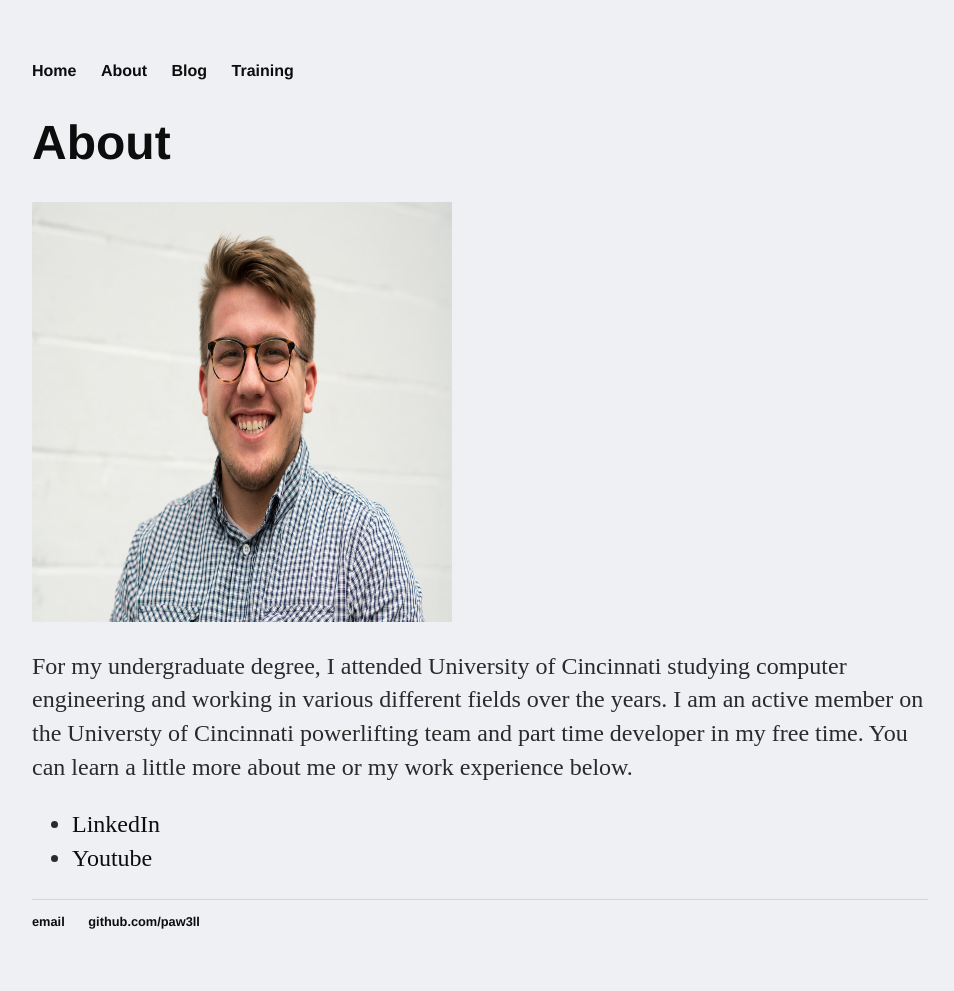
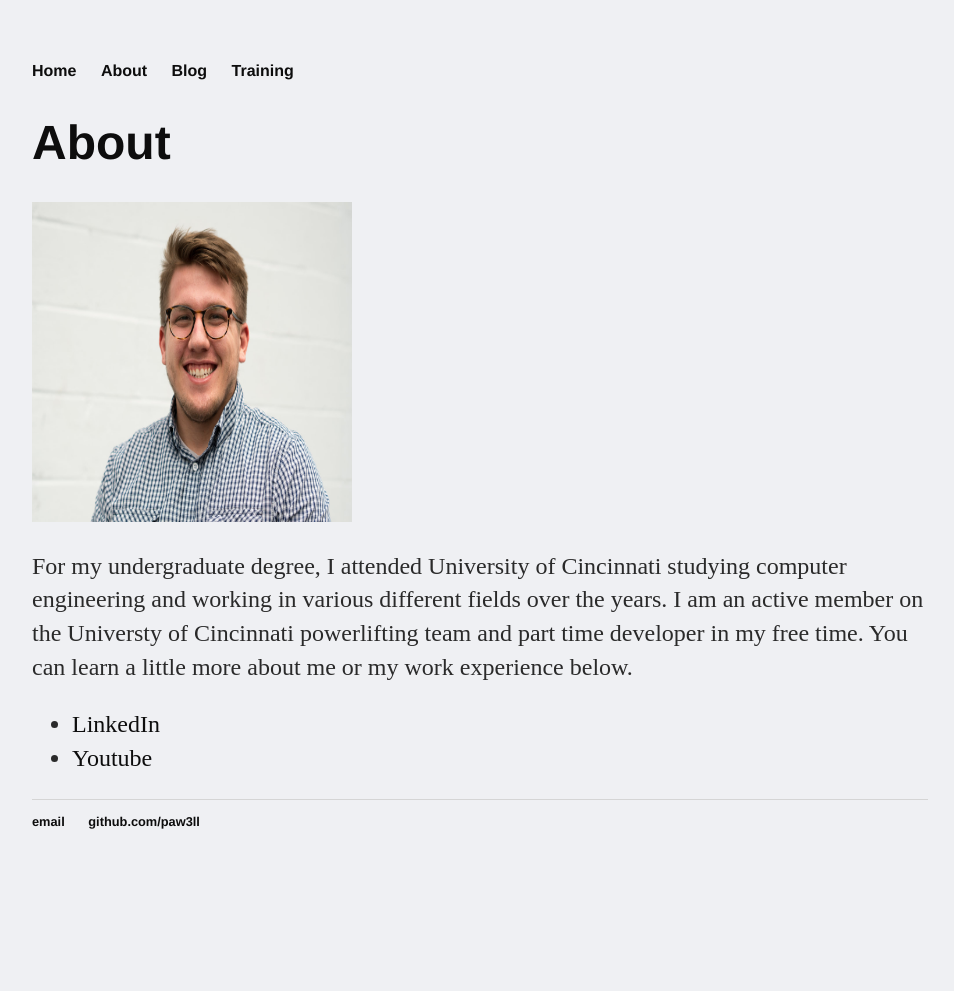
Before and after one commit to paw3ll/paw3ll.github.io, a Jekyll site: the page built from about/index.html, in a window 1280 px wide. Shown: the whole page, without its empty margins (160-1114 px from the left). Built offline with Jekyll 4.4.1, drawn with Linux system fonts in a browser that asks for light colours; after the commit the page ends 900 px from its top, so only the background shows below that.

Commit message:
Update index.html

```diff
--- a/about/index.html
+++ b/about/index.html
@@ -5,7 +5,7 @@
 
 		<div class="about">
 			<h1>About</h1>
-			<img src="photos/lrb9208_orig.jpg" alt="Colton-Main" height="420" width="420">
+			<img src="photos/lrb9208_orig.jpg" alt="Colton-Main" height="320" width="320">
 			<p> For my undergraduate degree, I attended University of Cincinnati studying computer engineering and
 			working in various different fields over the years.
 			I am an active member on the Universty of Cincinnati powerlifting team and part time developer in my free time.
```
